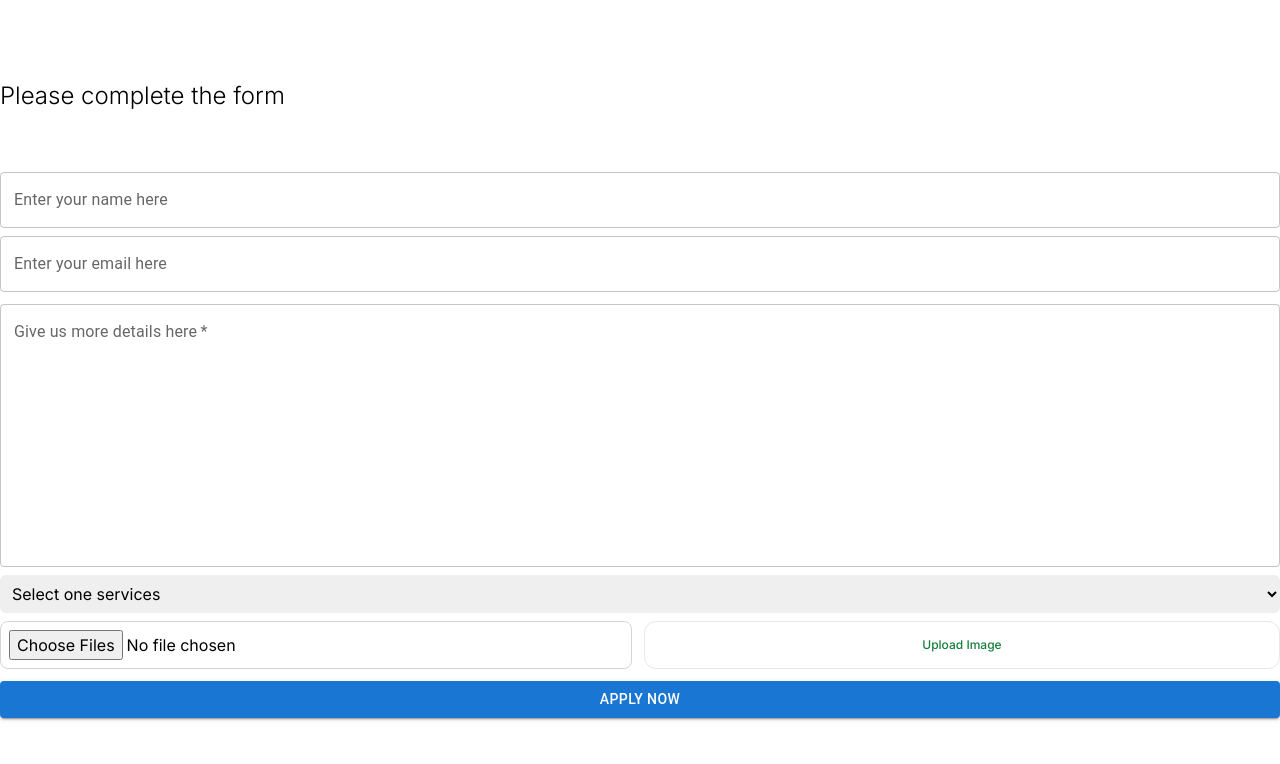
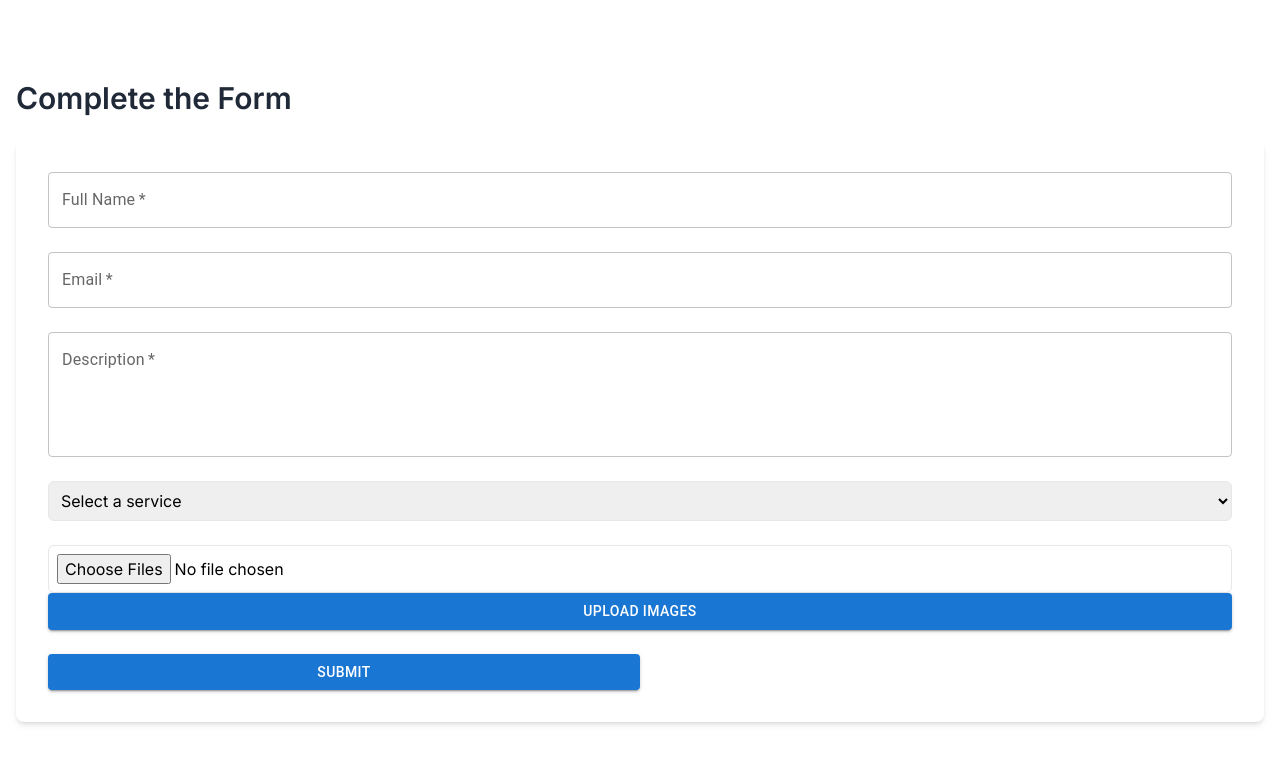
Before and after one commit to tchasinga/devservice, a Next.js app: page /apply in a window 1280 px wide. Shown: the top 764 px of the page. Built offline with nearby package versions, Linux system fonts and the light colour scheme.

Commit message:
new code is added now

```diff
--- a/src/app/apply/page.jsx
+++ b/src/app/apply/page.jsx
@@ -1,14 +1,12 @@
 "use client";
-import React, { useState, useEffect } from "react";
+import React, { useState } from "react";
 import TextField from "@mui/material/TextField";
 import { Button } from "@mui/material";
-import {
-  getDownloadURL,
-  getStorage,
-  ref,
-  uploadBytesResumable,
-} from "firebase/storage";
+import { getDownloadURL, getStorage, ref, uploadBytesResumable } from "firebase/storage";
 import { app } from "../firebase.js";
+import { useRouter } from "next/navigation.js";
+import CircularProgress from '@mui/material/CircularProgress';
+import { Snackbar, Alert } from '@mui/material';
 
 export default function MultilineTextFields() {
   const [files, setFiles] = useState([]);
@@ -25,56 +23,51 @@ export default function MultilineTextFields() {
     description: "",
     imageUrls: [],
   });
+  const [openSnackbar, setOpenSnackbar] = useState(false);
+  const router = useRouter();
 
-  // Adding image to the database
-  const handlerImageSubmit = () => {
+  const handleImageSubmit = () => {
     if (files.length > 0 && files.length + formData.imageUrls.length < 10) {
       setUploading(true);
       setImageUploadError(false);
-      const promise = [];
-      for (let i = 0; i < files.length; i++) {
-        promise.push(storeImage(files[i]));
-      }
-      Promise.all(promise)
-        .then((urls) => {
-          setFormData({
-            ...formData,
-            imageUrls: formData.imageUrls.concat(urls),
-          });
-          setImageUploadError(false);
+      const promises = Array.from(files).map(file => storeImage(file));
+      Promise.all(promises)
+        .then(urls => {
+          setFormData(prevData => ({
+            ...prevData,
+            imageUrls: [...prevData.imageUrls, ...urls],
+          }));
           setUploading(false);
         })
-        .catch((err) => {
+        .catch(err => {
           console.error(err);
-          setImageUploadError("Image upload error (2 mb per image)");
+          setImageUploadError("Image upload error. (2 MB per image)");
+          setUploading(false);
         });
     } else {
-      setImageUploadError(
-        `You can upload max 10 images maximum (2 mb per image) and please select at least one image to upload ${currentUser.user.username}`
-      );
+      setImageUploadError("You can upload a maximum of 10 images. Please select at least one image.");
       setUploading(false);
     }
   };
+
   const storeImage = async (file) => {
     return new Promise((resolve, reject) => {
       const storage = getStorage(app);
-      const fileName = new Date().getTime() + file.name;
+      const fileName = new Date().getTime() + "-" + file.name;
       const storageRef = ref(storage, fileName);
       const uploadTask = uploadBytesResumable(storageRef, file);
       uploadTask.on(
         "state_changed",
-        (snapshot) => {
-          const progress =
-            (snapshot.bytesTransferred / snapshot.totalBytes) * 100;
-          console.log(`Upload is ${progress}% done`);
+        snapshot => {
+          const progress = (snapshot.bytesTransferred / snapshot.totalBytes) * 100;
           setFilePerc(Math.round(progress));
         },
-        (error) => {
+        error => {
           reject(error);
           setFileUploadError(true);
         },
         () => {
-          getDownloadURL(uploadTask.snapshot.ref).then((downloadURL) => {
+          getDownloadURL(uploadTask.snapshot.ref).then(downloadURL => {
             resolve(downloadURL);
           });
         }
@@ -82,154 +75,148 @@ export default function MultilineTextFields() {
     });
   };
 
-  // Adding idea to the database
   const handleChange = (e) => {
-    setFormData({ ...formData, [e.target.id]: e.target.value });
+    setFormData(prevData => ({ ...prevData, [e.target.id]: e.target.value }));
   };
 
-  //  Adding Handler Submit to submit the form data to the database of MongoDB and Firebase Storage
-  const handlerSubmitForm = async (e) => {
-    try {
+  const handleSubmitForm = async (e) => {
     e.preventDefault();
     setLoading(true);
     setError(false);
 
-      const res = await fetch(
-        `https://mydashboard-api-backend-side.onrender.com/apis/aply/create`,
-        {
+    try {
+      const res = await fetch("https://mydashboard-api-backend-side.onrender.com/apis/aply/create", {
         method: "POST",
         headers: {
           "Content-Type": "application/json",
         },
-          body: JSON.stringify({
-            ...formData,
-          }),
-        }
-      );
+        body: JSON.stringify(formData),
+      });
 
       const data = await res.json();
 
-      setLoading(false);
-
-      if (data.success === true) {
+      if (data.success) {
+        setOpenSnackbar(true);
+        router.push("/");
+      } else {
         setError(data.message);
-        console.log("Registration Successful:", data);
-        return;
       }
     } catch (error) {
       setError(error.message);
+    } finally {
       setLoading(false);
     }
   };
 
+  const handleCloseSnackbar = () => {
+    setOpenSnackbar(false);
+  };
+
   return (
-    <main className="max-w-7xl mx-auto mt-20">
-      <div className="flex flex-wrap items-center gap-3 w-full mt-10">
-        <h1 className="text-2xl font-light">Please complete the form</h1>
-      </div>
+    <main className="max-w-7xl mx-auto mt-20 px-4">
+      <h1 className="text-3xl font-semibold text-gray-800 mb-6">Complete the Form</h1>
 
-      <form
-        onSubmit={handlerSubmitForm}
-        className="mt-11 flex-col flex justify-center w-full"
-      >
-        <div className="flex justify-end mb-4"></div>
-        <div className="gridsystem">
-          <div className=" text-black ">
+      <form onSubmit={handleSubmitForm} className="space-y-6 bg-white p-8 rounded-lg shadow-md">
+        <div>
           <TextField
             type="text"
             variant="outlined"
             onChange={handleChange}
             value={formData.fullName}
-              label="Enter your name here"
-              name="name"
+            label="Full Name"
             id="fullName"
-              className="border p-2 w-full rounded-md"
+            className="w-full"
+            required
           />
         </div>
-          <div className="text-black my-2">
+        <div>
+          <TextField
+            type="email"
+            variant="outlined"
+            onChange={handleChange}
+            value={formData.email}
+            label="Email"
+            id="email"
+            className="w-full"
+            required
+          />
+        </div>
+        <div>
           <TextField
             type="text"
             variant="outlined"
-              onChange={handleChange}
-              value={formData.email}
-              label="Enter your email here"
-              name="email"
-              id="email"
-              className="border p-2 w-full rounded-md"
-            />
-          </div>
-
-          <div className="text-black input-group mt-3">
-            <TextField
-              type="text"
-              variant="outlined"
-              label="Give us more details here"
-              required
-              name="description"
+            label="Description"
             onChange={handleChange}
             value={formData.description}
             id="description"
-              autoComplete="off"
-              className="input w-full"
+            className="w-full"
             multiline
-              rows={10}
+            rows={4}
+            required
           />
         </div>
-          <div className="text-black my-2">
+        <div>
           <select
-              name="typeofideas"
+            name="typeofservices"
             id="typeofservices"
             value={formData.typeofservices}
             onChange={handleChange}
-              className="p-2 w-full rounded-md"
+            className="w-full p-2 border rounded-md"
+            required
           >
-              <option value="Select one services">Select one services</option>
+            <option value="" disabled>Select a service</option>
             <option value="Website Development">Website Development</option>
-              <option value="App Development Android & IOS">
-                App Development Android & IOS
-              </option>
+            <option value="App Development Android & IOS">App Development Android & IOS</option>
             <option value="Web applications">Web applications</option>
             <option value="UI design">UI design</option>
-              <option value="Digital Marketing and Branding">
-                Digital Marketing and Branding
-              </option>
+            <option value="Digital Marketing and Branding">Digital Marketing and Branding</option>
             <option value="Brand Design">Brand Design</option>
-              <option value="Professional Training">
-                Professional Training
-              </option>
-              <option value="POS System - Software and Hardware">
-                POS System - Software and Hardware
-              </option>
+            <option value="Professional Training">Professional Training</option>
+            <option value="POS System - Software and Hardware">POS System - Software and Hardware</option>
             <option value="SEO Services">SEO Services</option>
             <option value="Photo editing">Photo editing</option>
           </select>
         </div>
-          <div className="flex gap-3">
+        <div>
           <input
+            type="file"
             onChange={(e) => setFiles(e.target.files)}
-              type="file"
-              className="p-2 border w-full border-gray-300 rounded-lg"
-              id="images"
+            className="w-full border rounded-md p-2"
             accept="image/*"
             multiple
           />
-            <button
+          <Button
+            variant="contained"
+            color="primary"
+            onClick={handleImageSubmit}
             disabled={uploading}
-              type="button"
-              onClick={handlerImageSubmit}
-              className="font-medium w-full text-xs  text-green-700 border rounded-xl p-3"
+            className="mt-4 w-full py-2"
           >
-              {uploading ? "Uploading..." : "Upload Image"}
-            </button>
+            {uploading ? <CircularProgress size={24} /> : "Upload Images"}
+          </Button>
+          {imageUploadError && <p className="text-red-600 mt-2">{imageUploadError}</p>}
         </div>
-        </div>
-        <div className="flex flex-col my-3">
-          <Button type="submit" variant="contained">
-            {loading ? "applying..." : "Apply now"}
+        <Button
+          type="submit"
+          variant="contained"
+          color="primary"
+          className="w-1/2 py-3"
+          disabled={loading}
+        >
+          {loading ? <CircularProgress size={24} /> : "Submit"}
         </Button>
-          {error && <p className="text-green-700 text-xs">{error}</p>}
-        </div>
+        {error && <Alert severity="error" onClose={() => setError(false)}>{error}</Alert>}
       </form>
+
+      <Snackbar
+        open={openSnackbar}
+        autoHideDuration={6000}
+        onClose={handleCloseSnackbar}
+      >
+        <Alert onClose={handleCloseSnackbar} severity="success">
+          Application submitted successfully!
+        </Alert>
+      </Snackbar>
     </main>
   );
 }
```
Lines whose indentation alone changed are shown as unchanged.
